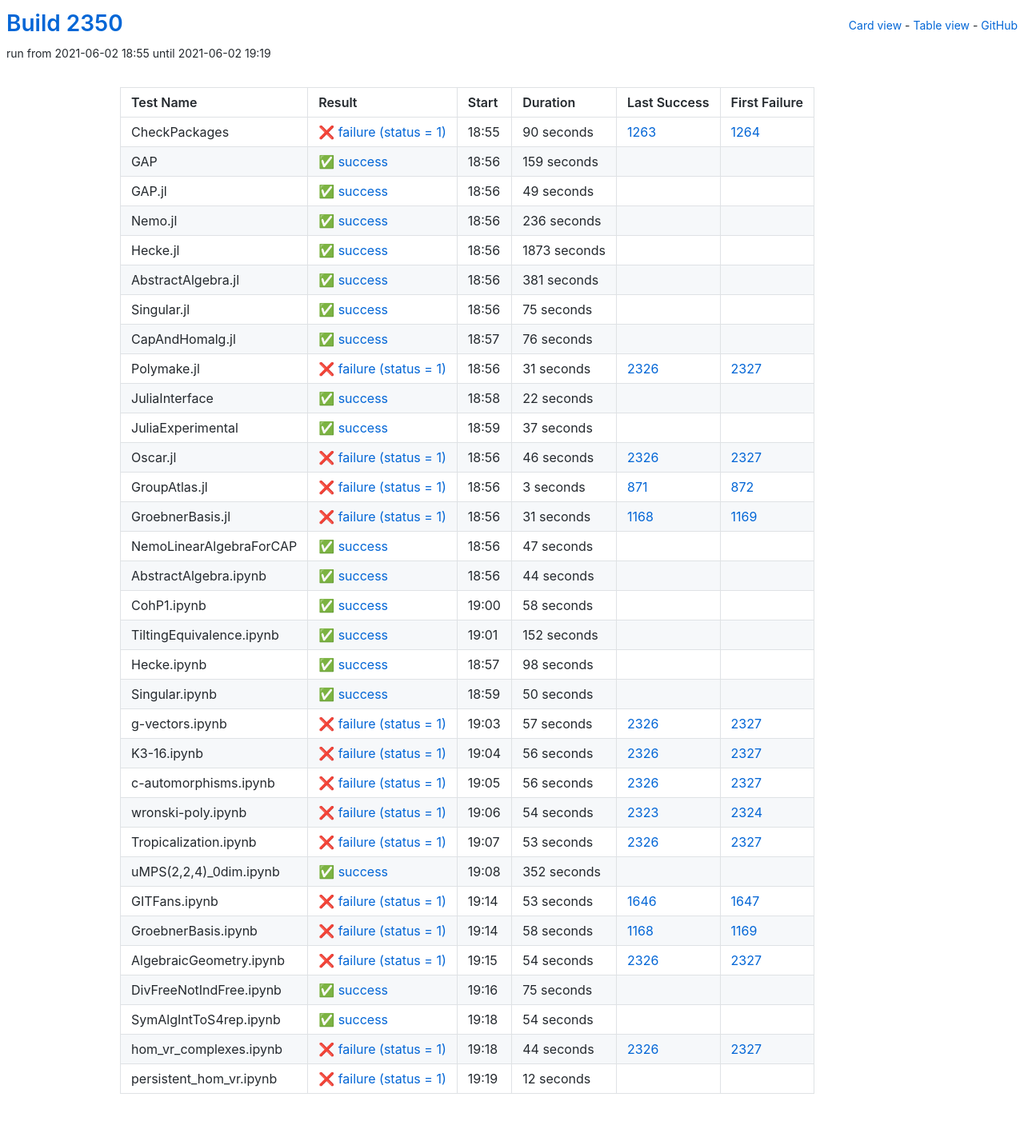
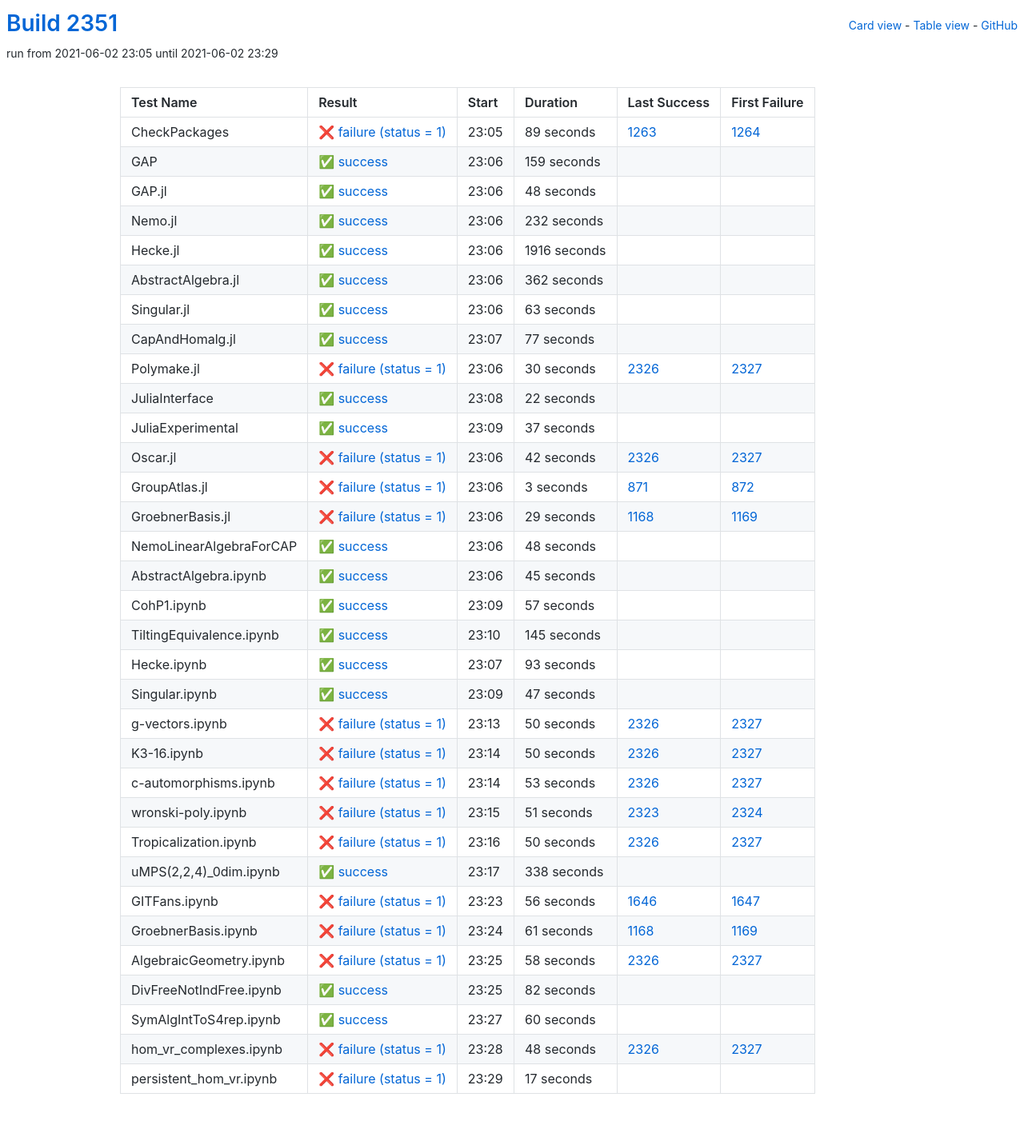
Before and after one commit to oscar-system/oscar-ci-status-stable, a Jekyll site: the page built from table.html, in a window 1280 px wide. Shown: the whole page at 80% size. Built offline with Jekyll 4.4.1, drawn with Linux system fonts in a browser that asks for light colours.

Commit message:
Build #2351

```diff
--- a/_data/ci.yml
+++ b/_data/ci.yml
@@ -1,6 +1,6 @@
 ---
-build: 2350
-build_url: https://oscarci.mathematik.uni-kl.de/job/oscar-stable/2350/
+build: 2351
+build_url: https://oscarci.mathematik.uni-kl.de/job/oscar-stable/2351/
 job: oscar-stable
 organization: oscar-system
 repo: oscar-ci-status-stable
@@ -8,20 +8,20 @@ repourl: https://github.com/oscar-system/oscar-ci-status-stable
 tests:
 - name: CheckPackages
   id: checkpackages
-  log: https://oscarci.mathematik.uni-kl.de/job/oscar-stable/2350/artifact/logs/build-2350/CheckPackages.log
-  start: 2021-06-02 18:55
+  log: https://oscarci.mathematik.uni-kl.de/job/oscar-stable/2351/artifact/logs/build-2351/CheckPackages.log
+  start: 2021-06-02 23:05
   success: false
   exitcode: 1
   status: failure
-  duration: 90
+  duration: 89
   last_success: 1263
   last_success_url: https://oscarci.mathematik.uni-kl.de/job/oscar-stable/1263/
   first_failure: 1264
   first_failure_url: https://oscarci.mathematik.uni-kl.de/job/oscar-stable/1264/
 - name: GAP
   id: gap
-  log: https://oscarci.mathematik.uni-kl.de/job/oscar-stable/2350/artifact/logs/build-2350/GAP.log
-  start: 2021-06-02 18:56
+  log: https://oscarci.mathematik.uni-kl.de/job/oscar-stable/2351/artifact/logs/build-2351/GAP.log
+  start: 2021-06-02 23:06
   success: true
   exitcode: 0
   status: success
@@ -32,92 +32,92 @@ tests:
   first_failure_url:
 - name: GAP.jl
   id: gap-jl
-  log: https://oscarci.mathematik.uni-kl.de/job/oscar-stable/2350/artifact/logs/build-2350/GAP.jl.log
-  start: 2021-06-02 18:56
+  log: https://oscarci.mathematik.uni-kl.de/job/oscar-stable/2351/artifact/logs/build-2351/GAP.jl.log
+  start: 2021-06-02 23:06
   success: true
   exitcode: 0
   status: success
-  duration: 49
+  duration: 48
   last_success: false
   last_success_url:
   first_failure: false
   first_failure_url:
 - name: Nemo.jl
   id: nemo-jl
-  log: https://oscarci.mathematik.uni-kl.de/job/oscar-stable/2350/artifact/logs/build-2350/Nemo.jl.log
-  start: 2021-06-02 18:56
+  log: https://oscarci.mathematik.uni-kl.de/job/oscar-stable/2351/artifact/logs/build-2351/Nemo.jl.log
+  start: 2021-06-02 23:06
   success: true
   exitcode: 0
   status: success
-  duration: 236
+  duration: 232
   last_success: false
   last_success_url:
   first_failure: false
   first_failure_url:
 - name: Hecke.jl
   id: hecke-jl
-  log: https://oscarci.mathematik.uni-kl.de/job/oscar-stable/2350/artifact/logs/build-2350/Hecke.jl.log
-  start: 2021-06-02 18:56
+  log: https://oscarci.mathematik.uni-kl.de/job/oscar-stable/2351/artifact/logs/build-2351/Hecke.jl.log
+  start: 2021-06-02 23:06
   success: true
   exitcode: 0
   status: success
-  duration: 1873
+  duration: 1916
   last_success: false
   last_success_url:
   first_failure: false
   first_failure_url:
 - name: AbstractAlgebra.jl
   id: abstractalgebra-jl
-  log: https://oscarci.mathematik.uni-kl.de/job/oscar-stable/2350/artifact/logs/build-2350/AbstractAlgebra.jl.log
-  start: 2021-06-02 18:56
+  log: https://oscarci.mathematik.uni-kl.de/job/oscar-stable/2351/artifact/logs/build-2351/AbstractAlgebra.jl.log
+  start: 2021-06-02 23:06
   success: true
   exitcode: 0
   status: success
-  duration: 381
+  duration: 362
   last_success: false
   last_success_url:
   first_failure: false
   first_failure_url:
 - name: Singular.jl
   id: singular-jl
-  log: https://oscarci.mathematik.uni-kl.de/job/oscar-stable/2350/artifact/logs/build-2350/Singular.jl.log
-  start: 2021-06-02 18:56
+  log: https://oscarci.mathematik.uni-kl.de/job/oscar-stable/2351/artifact/logs/build-2351/Singular.jl.log
+  start: 2021-06-02 23:06
   success: true
   exitcode: 0
   status: success
-  duration: 75
+  duration: 63
   last_success: false
   last_success_url:
   first_failure: false
   first_failure_url:
 - name: CapAndHomalg.jl
   id: capandhomalg-jl
-  log: https://oscarci.mathematik.uni-kl.de/job/oscar-stable/2350/artifact/logs/build-2350/CapAndHomalg.jl.log
-  start: 2021-06-02 18:57
+  log: https://oscarci.mathematik.uni-kl.de/job/oscar-stable/2351/artifact/logs/build-2351/CapAndHomalg.jl.log
+  start: 2021-06-02 23:07
   success: true
   exitcode: 0
   status: success
-  duration: 76
+  duration: 77
   last_success: false
   last_success_url:
   first_failure: false
   first_failure_url:
 - name: Polymake.jl
   id: polymake-jl
-  log: https://oscarci.mathematik.uni-kl.de/job/oscar-stable/2350/artifact/logs/build-2350/Polymake.jl.log
-  start: 2021-06-02 18:56
+  log: https://oscarci.mathematik.uni-kl.de/job/oscar-stable/2351/artifact/logs/build-2351/Polymake.jl.log
+  start: 2021-06-02 23:06
   success: false
   exitcode: 1
   status: failure
-  duration: 31
+  duration: 30
   last_success: 2326
   last_success_url: https://oscarci.mathematik.uni-kl.de/job/oscar-stable/2326/
   first_failure: 2327
   first_failure_url: https://oscarci.mathematik.uni-kl.de/job/oscar-stable/2327/
 - name: JuliaInterface
   id: juliainterface
-  log: https://oscarci.mathematik.uni-kl.de/job/oscar-stable/2350/artifact/logs/build-2350/JuliaInterface.log
-  start: 2021-06-02 18:58
+  log: https://oscarci.mathematik.uni-kl.de/job/oscar-stable/2351/artifact/logs/build-2351/JuliaInterface.log
+  start: 2021-06-02 23:08
   success: true
   exitcode: 0
   status: success
@@ -128,8 +128,8 @@ tests:
   first_failure_url:
 - name: JuliaExperimental
   id: juliaexperimental
-  log: https://oscarci.mathematik.uni-kl.de/job/oscar-stable/2350/artifact/logs/build-2350/JuliaExperimental.log
-  start: 2021-06-02 18:59
+  log: https://oscarci.mathematik.uni-kl.de/job/oscar-stable/2351/artifact/logs/build-2351/JuliaExperimental.log
+  start: 2021-06-02 23:09
   success: true
   exitcode: 0
   status: success
@@ -140,20 +140,20 @@ tests:
   first_failure_url:
 - name: Oscar.jl
   id: oscar-jl
-  log: https://oscarci.mathematik.uni-kl.de/job/oscar-stable/2350/artifact/logs/build-2350/Oscar.jl.log
-  start: 2021-06-02 18:56
+  log: https://oscarci.mathematik.uni-kl.de/job/oscar-stable/2351/artifact/logs/build-2351/Oscar.jl.log
+  start: 2021-06-02 23:06
   success: false
   exitcode: 1
   status: failure
-  duration: 46
+  duration: 42
   last_success: 2326
   last_success_url: https://oscarci.mathematik.uni-kl.de/job/oscar-stable/2326/
   first_failure: 2327
   first_failure_url: https://oscarci.mathematik.uni-kl.de/job/oscar-stable/2327/
 - name: GroupAtlas.jl
   id: groupatlas-jl
-  log: https://oscarci.mathematik.uni-kl.de/job/oscar-stable/2350/artifact/logs/build-2350/GroupAtlas.jl.log
-  start: 2021-06-02 18:56
+  log: https://oscarci.mathematik.uni-kl.de/job/oscar-stable/2351/artifact/logs/build-2351/GroupAtlas.jl.log
+  start: 2021-06-02 23:06
   success: false
   exitcode: 1
   status: failure
@@ -164,20 +164,80 @@ tests:
   first_failure_url: https://oscarci.mathematik.uni-kl.de/job/oscar-stable/872/
 - name: GroebnerBasis.jl
   id: groebnerbasis-jl
-  log: https://oscarci.mathematik.uni-kl.de/job/oscar-stable/2350/artifact/logs/build-2350/GroebnerBasis.jl.log
-  start: 2021-06-02 18:56
+  log: https://oscarci.mathematik.uni-kl.de/job/oscar-stable/2351/artifact/logs/build-2351/GroebnerBasis.jl.log
+  start: 2021-06-02 23:06
   success: false
   exitcode: 1
   status: failure
-  duration: 31
+  duration: 29
   last_success: 1168
   last_success_url: https://oscarci.mathematik.uni-kl.de/job/oscar-stable/1168/
   first_failure: 1169
   first_failure_url: https://oscarci.mathematik.uni-kl.de/job/oscar-stable/1169/
 - name: NemoLinearAlgebraForCAP
   id: nemolinearalgebraforcap
-  log: https://oscarci.mathematik.uni-kl.de/job/oscar-stable/2350/artifact/logs/build-2350/NemoLinearAlgebraForCAP.log
-  start: 2021-06-02 18:56
+  log: https://oscarci.mathematik.uni-kl.de/job/oscar-stable/2351/artifact/logs/build-2351/NemoLinearAlgebraForCAP.log
+  start: 2021-06-02 23:06
+  success: true
+  exitcode: 0
+  status: success
+  duration: 48
+  last_success: false
+  last_success_url:
+  first_failure: false
+  first_failure_url:
+- name: AbstractAlgebra.ipynb
+  id: abstractalgebra-ipynb
+  log: https://oscarci.mathematik.uni-kl.de/job/oscar-stable/2351/artifact/logs/build-2351/AbstractAlgebra.ipynb.log
+  start: 2021-06-02 23:06
+  success: true
+  exitcode: 0
+  status: success
+  duration: 45
+  last_success: false
+  last_success_url:
+  first_failure: false
+  first_failure_url:
+- name: CohP1.ipynb
+  id: cohp1-ipynb
+  log: https://oscarci.mathematik.uni-kl.de/job/oscar-stable/2351/artifact/logs/build-2351/CohP1.ipynb.log
+  start: 2021-06-02 23:09
+  success: true
+  exitcode: 0
+  status: success
+  duration: 57
+  last_success: false
+  last_success_url:
+  first_failure: false
+  first_failure_url:
+- name: TiltingEquivalence.ipynb
+  id: tiltingequivalence-ipynb
+  log: https://oscarci.mathematik.uni-kl.de/job/oscar-stable/2351/artifact/logs/build-2351/TiltingEquivalence.ipynb.log
+  start: 2021-06-02 23:10
+  success: true
+  exitcode: 0
+  status: success
+  duration: 145
+  last_success: false
+  last_success_url:
+  first_failure: false
+  first_failure_url:
+- name: Hecke.ipynb
+  id: hecke-ipynb
+  log: https://oscarci.mathematik.uni-kl.de/job/oscar-stable/2351/artifact/logs/build-2351/Hecke.ipynb.log
+  start: 2021-06-02 23:07
+  success: true
+  exitcode: 0
+  status: success
+  duration: 93
+  last_success: false
+  last_success_url:
+  first_failure: false
+  first_failure_url:
+- name: Singular.ipynb
+  id: singular-ipynb
+  log: https://oscarci.mathematik.uni-kl.de/job/oscar-stable/2351/artifact/logs/build-2351/Singular.ipynb.log
+  start: 2021-06-02 23:09
   success: true
   exitcode: 0
   status: success
@@ -186,118 +246,34 @@ tests:
   last_success_url:
   first_failure: false
   first_failure_url:
-- name: AbstractAlgebra.ipynb
-  id: abstractalgebra-ipynb
-  log: https://oscarci.mathematik.uni-kl.de/job/oscar-stable/2350/artifact/logs/build-2350/AbstractAlgebra.ipynb.log
-  start: 2021-06-02 18:56
-  success: true
-  exitcode: 0
-  status: success
-  duration: 44
-  last_success: false
-  last_success_url:
-  first_failure: false
-  first_failure_url:
-- name: CohP1.ipynb
-  id: cohp1-ipynb
-  log: https://oscarci.mathematik.uni-kl.de/job/oscar-stable/2350/artifact/logs/build-2350/CohP1.ipynb.log
-  start: 2021-06-02 19:00
-  success: true
-  exitcode: 0
-  status: success
-  duration: 58
-  last_success: false
-  last_success_url:
-  first_failure: false
-  first_failure_url:
-- name: TiltingEquivalence.ipynb
-  id: tiltingequivalence-ipynb
-  log: https://oscarci.mathematik.uni-kl.de/job/oscar-stable/2350/artifact/logs/build-2350/TiltingEquivalence.ipynb.log
-  start: 2021-06-02 19:01
-  success: true
-  exitcode: 0
-  status: success
-  duration: 152
-  last_success: false
-  last_success_url:
-  first_failure: false
-  first_failure_url:
-- name: Hecke.ipynb
-  id: hecke-ipynb
-  log: https://oscarci.mathematik.uni-kl.de/job/oscar-stable/2350/artifact/logs/build-2350/Hecke.ipynb.log
-  start: 2021-06-02 18:57
-  success: true
-  exitcode: 0
-  status: success
-  duration: 98
-  last_success: false
-  last_success_url:
-  first_failure: false
-  first_failure_url:
-- name: Singular.ipynb
-  id: singular-ipynb
-  log: https://oscarci.mathematik.uni-kl.de/job/oscar-stable/2350/artifact/logs/build-2350/Singular.ipynb.log
-  start: 2021-06-02 18:59
-  success: true
-  exitcode: 0
-  status: success
-  duration: 50
-  last_success: false
-  last_success_url:
-  first_failure: false
-  first_failure_url:
 - name: g-vectors.ipynb
   id: g-vectors-ipynb
-  log: https://oscarci.mathematik.uni-kl.de/job/oscar-stable/2350/artifact/logs/build-2350/g-vectors.ipynb.log
-  start: 2021-06-02 19:03
+  log: https://oscarci.mathematik.uni-kl.de/job/oscar-stable/2351/artifact/logs/build-2351/g-vectors.ipynb.log
+  start: 2021-06-02 23:13
   success: false
   exitcode: 1
   status: failure
-  duration: 57
+  duration: 50
   last_success: 2326
   last_success_url: https://oscarci.mathematik.uni-kl.de/job/oscar-stable/2326/
   first_failure: 2327
   first_failure_url: https://oscarci.mathematik.uni-kl.de/job/oscar-stable/2327/
 - name: K3-16.ipynb
   id: k3-16-ipynb
-  log: https://oscarci.mathematik.uni-kl.de/job/oscar-stable/2350/artifact/logs/build-2350/K3-16.ipynb.log
-  start: 2021-06-02 19:04
+  log: https://oscarci.mathematik.uni-kl.de/job/oscar-stable/2351/artifact/logs/build-2351/K3-16.ipynb.log
+  start: 2021-06-02 23:14
   success: false
   exitcode: 1
   status: failure
-  duration: 56
+  duration: 50
   last_success: 2326
   last_success_url: https://oscarci.mathematik.uni-kl.de/job/oscar-stable/2326/
   first_failure: 2327
   first_failure_url: https://oscarci.mathematik.uni-kl.de/job/oscar-stable/2327/
 - name: c-automorphisms.ipynb
   id: c-automorphisms-ipynb
-  log: https://oscarci.mathematik.uni-kl.de/job/oscar-stable/2350/artifact/logs/build-2350/c-automorphisms.ipynb.log
-  start: 2021-06-02 19:05
-  success: false
-  exitcode: 1
-  status: failure
-  duration: 56
-  last_success: 2326
-  last_success_url: https://oscarci.mathematik.uni-kl.de/job/oscar-stable/2326/
-  first_failure: 2327
-  first_failure_url: https://oscarci.mathematik.uni-kl.de/job/oscar-stable/2327/
-- name: wronski-poly.ipynb
-  id: wronski-poly-ipynb
-  log: https://oscarci.mathematik.uni-kl.de/job/oscar-stable/2350/artifact/logs/build-2350/wronski-poly.ipynb.log
-  start: 2021-06-02 19:06
-  success: false
-  exitcode: 1
-  status: failure
-  duration: 54
-  last_success: 2323
-  last_success_url: https://oscarci.mathematik.uni-kl.de/job/oscar-stable/2323/
-  first_failure: 2324
-  first_failure_url: https://oscarci.mathematik.uni-kl.de/job/oscar-stable/2324/
-- name: Tropicalization.ipynb
-  id: tropicalization-ipynb
-  log: https://oscarci.mathematik.uni-kl.de/job/oscar-stable/2350/artifact/logs/build-2350/Tropicalization.ipynb.log
-  start: 2021-06-02 19:07
+  log: https://oscarci.mathematik.uni-kl.de/job/oscar-stable/2351/artifact/logs/build-2351/c-automorphisms.ipynb.log
+  start: 2021-06-02 23:14
   success: false
   exitcode: 1
   status: failure
@@ -306,98 +282,122 @@ tests:
   last_success_url: https://oscarci.mathematik.uni-kl.de/job/oscar-stable/2326/
   first_failure: 2327
   first_failure_url: https://oscarci.mathematik.uni-kl.de/job/oscar-stable/2327/
+- name: wronski-poly.ipynb
+  id: wronski-poly-ipynb
+  log: https://oscarci.mathematik.uni-kl.de/job/oscar-stable/2351/artifact/logs/build-2351/wronski-poly.ipynb.log
+  start: 2021-06-02 23:15
+  success: false
+  exitcode: 1
+  status: failure
+  duration: 51
+  last_success: 2323
+  last_success_url: https://oscarci.mathematik.uni-kl.de/job/oscar-stable/2323/
+  first_failure: 2324
+  first_failure_url: https://oscarci.mathematik.uni-kl.de/job/oscar-stable/2324/
+- name: Tropicalization.ipynb
+  id: tropicalization-ipynb
+  log: https://oscarci.mathematik.uni-kl.de/job/oscar-stable/2351/artifact/logs/build-2351/Tropicalization.ipynb.log
+  start: 2021-06-02 23:16
+  success: false
+  exitcode: 1
+  status: failure
+  duration: 50
+  last_success: 2326
+  last_success_url: https://oscarci.mathematik.uni-kl.de/job/oscar-stable/2326/
+  first_failure: 2327
+  first_failure_url: https://oscarci.mathematik.uni-kl.de/job/oscar-stable/2327/
 - name: uMPS(2,2,4)_0dim.ipynb
   id: umps-2-2-4-0dim-ipynb
-  log: https://oscarci.mathematik.uni-kl.de/job/oscar-stable/2350/artifact/logs/build-2350/uMPS-2-2-4-_0dim.ipynb.log
-  start: 2021-06-02 19:08
+  log: https://oscarci.mathematik.uni-kl.de/job/oscar-stable/2351/artifact/logs/build-2351/uMPS-2-2-4-_0dim.ipynb.log
+  start: 2021-06-02 23:17
   success: true
   exitcode: 0
   status: success
-  duration: 352
+  duration: 338
   last_success: false
   last_success_url:
   first_failure: false
   first_failure_url:
 - name: GITFans.ipynb
   id: gitfans-ipynb
-  log: https://oscarci.mathematik.uni-kl.de/job/oscar-stable/2350/artifact/logs/build-2350/GITFans.ipynb.log
-  start: 2021-06-02 19:14
+  log: https://oscarci.mathematik.uni-kl.de/job/oscar-stable/2351/artifact/logs/build-2351/GITFans.ipynb.log
+  start: 2021-06-02 23:23
   success: false
   exitcode: 1
   status: failure
-  duration: 53
+  duration: 56
   last_success: 1646
   last_success_url: https://oscarci.mathematik.uni-kl.de/job/oscar-stable/1646/
   first_failure: 1647
   first_failure_url: https://oscarci.mathematik.uni-kl.de/job/oscar-stable/1647/
 - name: GroebnerBasis.ipynb
   id: groebnerbasis-ipynb
-  log: https://oscarci.mathematik.uni-kl.de/job/oscar-stable/2350/artifact/logs/build-2350/GroebnerBasis.ipynb.log
-  start: 2021-06-02 19:14
+  log: https://oscarci.mathematik.uni-kl.de/job/oscar-stable/2351/artifact/logs/build-2351/GroebnerBasis.ipynb.log
+  start: 2021-06-02 23:24
   success: false
   exitcode: 1
   status: failure
-  duration: 58
+  duration: 61
   last_success: 1168
   last_success_url: https://oscarci.mathematik.uni-kl.de/job/oscar-stable/1168/
   first_failure: 1169
   first_failure_url: https://oscarci.mathematik.uni-kl.de/job/oscar-stable/1169/
 - name: AlgebraicGeometry.ipynb
   id: algebraicgeometry-ipynb
-  log: https://oscarci.mathematik.uni-kl.de/job/oscar-stable/2350/artifact/logs/build-2350/AlgebraicGeometry.ipynb.log
-  start: 2021-06-02 19:15
+  log: https://oscarci.mathematik.uni-kl.de/job/oscar-stable/2351/artifact/logs/build-2351/AlgebraicGeometry.ipynb.log
+  start: 2021-06-02 23:25
   success: false
   exitcode: 1
   status: failure
-  duration: 54
+  duration: 58
   last_success: 2326
   last_success_url: https://oscarci.mathematik.uni-kl.de/job/oscar-stable/2326/
   first_failure: 2327
   first_failure_url: https://oscarci.mathematik.uni-kl.de/job/oscar-stable/2327/
 - name: DivFreeNotIndFree.ipynb
   id: divfreenotindfree-ipynb
-  log: https://oscarci.mathematik.uni-kl.de/job/oscar-stable/2350/artifact/logs/build-2350/DivFreeNotIndFree.ipynb.log
-  start: 2021-06-02 19:16
+  log: https://oscarci.mathematik.uni-kl.de/job/oscar-stable/2351/artifact/logs/build-2351/DivFreeNotIndFree.ipynb.log
+  start: 2021-06-02 23:25
   success: true
   exitcode: 0
   status: success
-  duration: 75
+  duration: 82
   last_success: false
   last_success_url:
   first_failure: false
   first_failure_url:
 - name: SymAlgIntToS4rep.ipynb
   id: symalginttos4rep-ipynb
-  log: https://oscarci.mathematik.uni-kl.de/job/oscar-stable/2350/artifact/logs/build-2350/SymAlgIntToS4rep.ipynb.log
-  start: 2021-06-02 19:18
+  log: https://oscarci.mathematik.uni-kl.de/job/oscar-stable/2351/artifact/logs/build-2351/SymAlgIntToS4rep.ipynb.log
+  start: 2021-06-02 23:27
   success: true
   exitcode: 0
   status: success
-  duration: 54
+  duration: 60
   last_success: false
   last_success_url:
   first_failure: false
   first_failure_url:
 - name: hom_vr_complexes.ipynb
   id: hom-vr-complexes-ipynb
-  log: https://oscarci.mathematik.uni-kl.de/job/oscar-stable/2350/artifact/logs/build-2350/hom_vr_complexes.ipynb.log
-  start: 2021-06-02 19:18
+  log: https://oscarci.mathematik.uni-kl.de/job/oscar-stable/2351/artifact/logs/build-2351/hom_vr_complexes.ipynb.log
+  start: 2021-06-02 23:28
   success: false
   exitcode: 1
   status: failure
-  duration: 44
+  duration: 48
   last_success: 2326
   last_success_url: https://oscarci.mathematik.uni-kl.de/job/oscar-stable/2326/
   first_failure: 2327
   first_failure_url: https://oscarci.mathematik.uni-kl.de/job/oscar-stable/2327/
 - name: persistent_hom_vr.ipynb
   id: persistent-hom-vr-ipynb
-  log: https://oscarci.mathematik.uni-kl.de/job/oscar-stable/2350/artifact/logs/build-2350/persistent_hom_vr.ipynb.log
-  start: 2021-06-02 19:19
+  log: https://oscarci.mathematik.uni-kl.de/job/oscar-stable/2351/artifact/logs/build-2351/persistent_hom_vr.ipynb.log
+  start: 2021-06-02 23:29
   success: false
   exitcode: 1
   status: failure
-  duration: 12
+  duration: 17
   last_success: false
   last_success_url:
   first_failure: false
```
Also changed, not shown: README.md.
